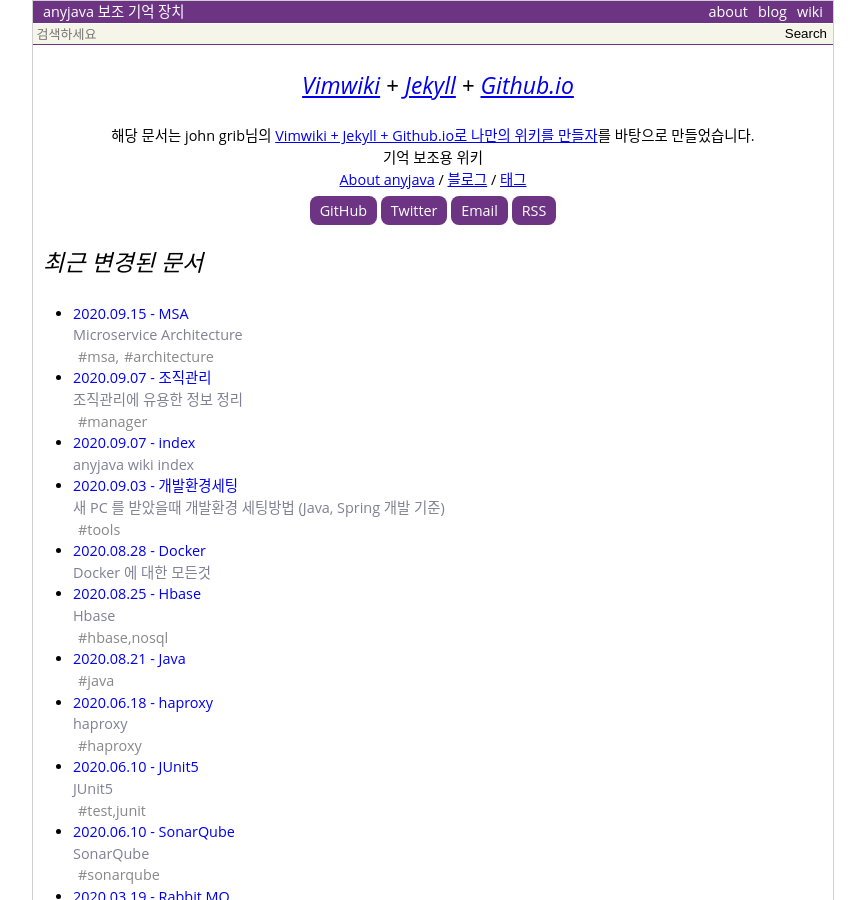
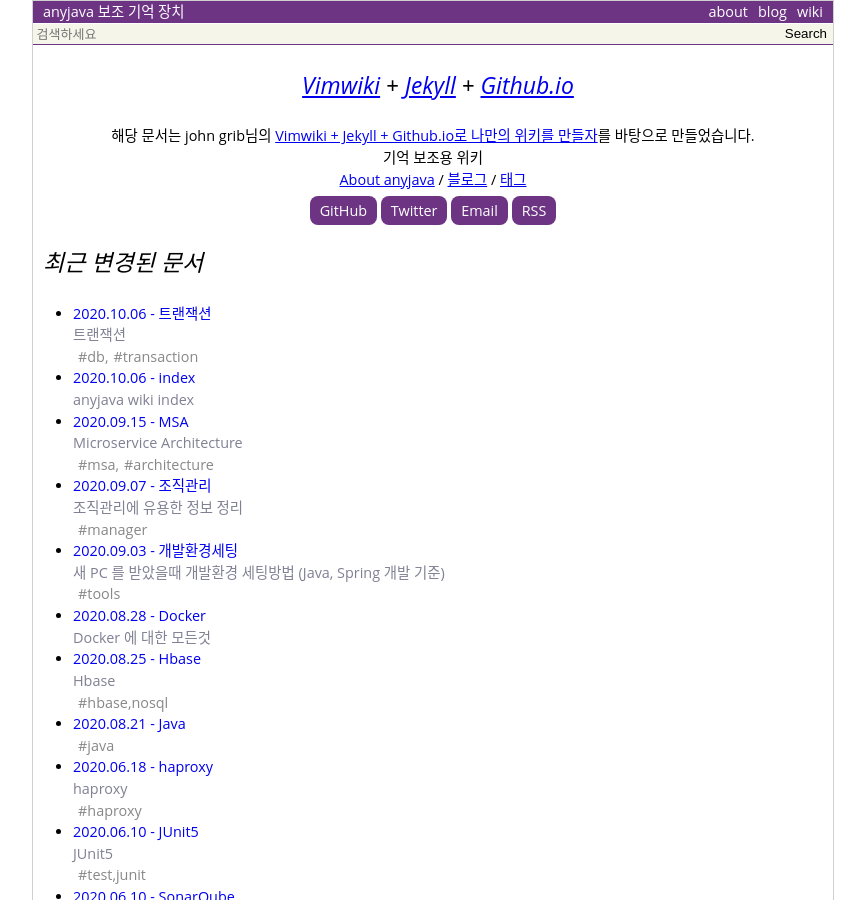
Before and after one commit to anyjava/anyjava.github.io, a Jekyll site: the page built from index.html, in a window 1280 px wide and 900 px high. Shown: the whole window, without its empty margins (207-1072 px from the left). Built offline with Jekyll 4.4.1, drawn with Linux system fonts in a browser that asks for light colours; some of the changed text lies outside the part shown.

Commit message:
ADD Transaction.md

```diff
--- a/_data/pageMap.yml
+++ b/_data/pageMap.yml
@@ -125,7 +125,7 @@
     parent: index
     url: /wiki/DBMS
     updated: '2018-12-06 18:54:36 +0900'
-    children: [Hbase, MS-SQL]
+    children: [Hbase, MS-SQL, Transaction]
 DevOps:
     type: wiki
     title: DevOps
@@ -212,7 +212,7 @@
     summary: 'anyjava wiki index'
     parent: null
     url: /wiki/index
-    updated: '2020-09-07 10:46:08 +0900'
+    updated: '2020-10-06 02:03:47 +0900'
     children: []
 Infra:
     type: wiki
@@ -356,7 +356,7 @@
     summary: 'Microservice Architecture'
     parent: index
     url: /wiki/MSA
-    updated: '2019-10-29 18:40:41 +0900'
+    updated: '2020-09-15 03:04:13 +0900'
     children: []
 NoSQL:
     type: wiki
@@ -494,6 +494,14 @@
     url: /wiki/Test_Framework
     updated: '2018-11-28 08:25:51 +0900'
     children: [spock]
+Transaction:
+    type: wiki
+    title: 트랜잭션
+    summary: 트랜잭션
+    parent: DBMS
+    url: /wiki/Transaction
+    updated: '2020-10-06 02:07:35 +0900'
+    children: []
 Web:
     type: wiki
     title: Web
--- a/_data/tagList.yml
+++ b/_data/tagList.yml
@@ -81,6 +81,7 @@
 - thread
 - tip
 - tools
+- transaction
 - validation
 - webflux
 - xss
--- a/_data/tagMap.yml
+++ b/_data/tagMap.yml
@@ -121,6 +121,7 @@
     - {fileName: logstash}
 'db,':
     - {fileName: MS-SQL}
+    - {fileName: Transaction}
 'ms-sql,':
     - {fileName: MS-SQL}
 dbms:
@@ -182,6 +183,8 @@
     - {fileName: Test_Framework}
 junit:
     - {fileName: Test_Framework}
+transaction:
+    - {fileName: Transaction}
 webflux:
     - {fileName: WebFlux}
 'secure,':
--- /dev/null
+++ b/_wiki/Transaction.md
@@ -0,0 +1,41 @@
+---
+layout  : wiki
+title   : 트랜잭션
+summary : 트랜잭션
+date    : 2020-10-06 02:04:00 +0900
+updated : 2020-10-06 02:22:36 +0900
+tags    : db, transaction
+toc     : true
+public  : true
+parent  : DBMS
+latex   : false
+adsense : true
+---
+* TOC
+{:toc}
+
+## 주요개념
+
+
+> 아래 내용들은 '데이터 중심 애플리케이션 설계 07장 트랜잭션'을 참고하였습니다.
+
+
+* [Dirty Reads](https://en.wikipedia.org/wiki/Isolation_(database_systems)#Dirty_reads)
+  * 한 클라이언트가 다른 클라이언트가 썼지만 아직 커밋되지 않은 데이터를 읽는다. 커밋 후 읽기 또는 그보다 강한 격리 수준은 더티 읽기를 방지한다.
+
+* [Dirty Write](https://en.wikipedia.org/wiki/Write%E2%80%93read_conflict)
+  * 한 클라이언트가 다른 클라이언트가 썻지만 아직 커밋되지 않은 데이터를 덮어쓴다. 거의 모든 트랜잭션 구현은 더티 쓰기를 방지한다.
+
+* 읽기 스큐 (비반복 읽기)
+  * 클라이언트는 다른 시점에 데이터베이스의 다른 부분을 본다. 이 문제를 막기 위한 해결책으로 트랜잭션이 어느 시점의 일관된 스냅숏으로부터 읽는 스냅숏 격리를 가장 흔히 사용한다. (REPEATABLE READ) 스냅숏 격리는 보통 다중 버전 동시성 제어(MVCC) 를 써서 구현 한다.
+
+* 갱신 손실
+  * 두 클라이언트가 동시에 read-modify-write 주기를 실행한다. 서로 다른 트랜잭션이 수정내용을 후행하는 버젼이 덮으쓰는 경우. 스냅숏 격리 구현 중 어떤 것은 이런 이상 현상을 자동으로 막아주지만 그렇지 않은 것은 수동 잠금(SELECT FOR UPDATE)이 필요하다.
+
+* 쓰기 스큐
+  * 트랜잭션이 무엇인가를 읽고 읽은 값을 기반으로 어떤 결정을 하고 그 결정을 데이터베이스에 쓴다. 그러나 쓰기를 실행하는 시점에는 결의 전제가 더 이상 참이 아니다. 직렬성 격리만 이런 이상 현상을 막을 수 있다.
+  * 보통 INSERT 할때 발생하는데, Table 의 UNIQUE INDEX 을 해결하거나 id 기반의 직렬성 격리, 혹의 범위기반의 서술 잠금(predicate lock)이 필요함.
+
+
+* [팬텀 읽기(Phantom Reads)](https://en.wikipedia.org/wiki/Isolation_(database_systems)#Phantom_reads)
+  * 트랜잭션이 어떤 검색 조건에 부합하는 객체를 읽는다. 다른 클라이언트가 그 검색 결과에 영향을 주느 ㄴ쓰기를 실행한다. 스냅쇼 ㅅ격리는 간단한 팬텀읽기는 막아주지만 쓰기 스큐 맥락에서 발생하는 팬텀은 색인 범위 잠금처럼 특별한 처리가 필요하다.
--- a/_wiki/index.md
+++ b/_wiki/index.md
@@ -3,7 +3,7 @@
 title   : index
 summary : anyjava wiki index
 date    : 2018-08-15 19:41:36 +0900
-updated : 2020-09-07 10:46:08 +0900
+updated : 2020-10-06 02:03:47 +0900
 tags    :
 toc     : true
 public  : true
@@ -43,6 +43,7 @@
   * [[spock]]
   * [[JUnit5]]
 * [[DBMS]]
+  * [[Transaction]]
 	* [[MS-SQL]]
   * [[NoSQL]]
   * [[Hbase]]
```
